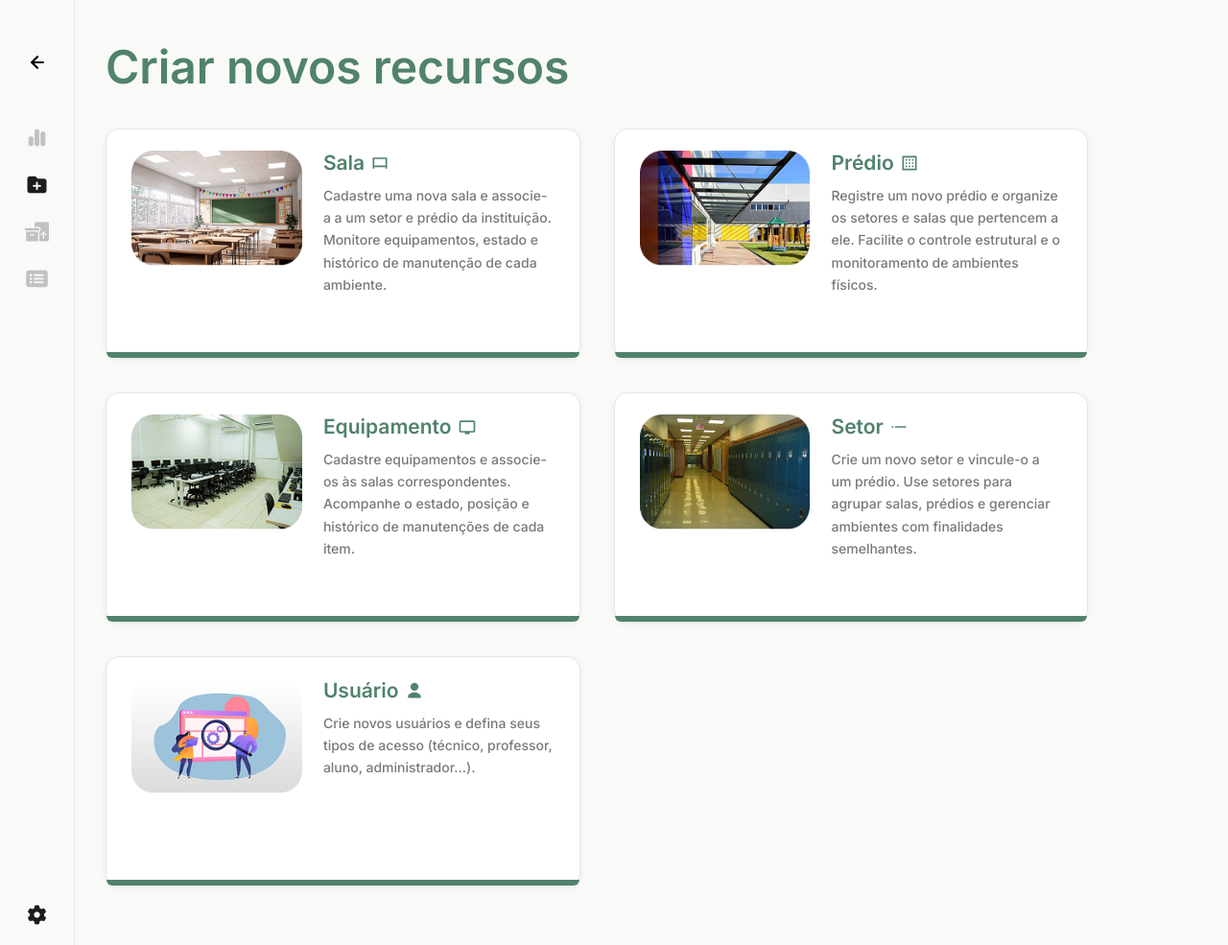
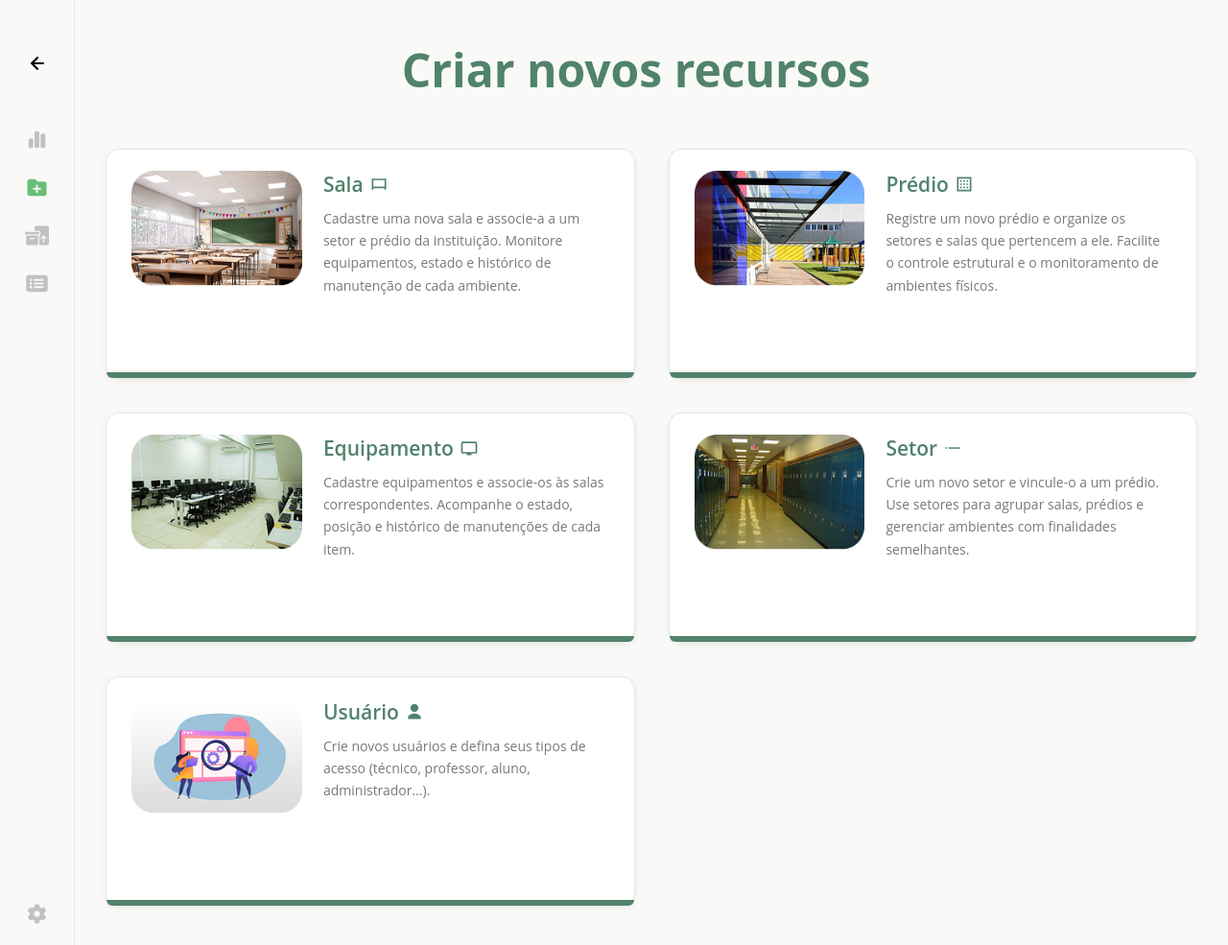
Before and after one commit to O-GALT/GALT, a Django app: page /contas/criar-recursos/ in a window 1280 px wide. Shown: the part 70-1055 px from the top of the page at 96% size. Run offline with Django 5.2, Linux system fonts and the light colour scheme.

Commit message:
fix : corrigindo bug visual no responsivo da página de recursos

```diff
--- a/contas/static/contas/css/partials/components_centrais/recursos/recursos.css
+++ b/contas/static/contas/css/partials/components_centrais/recursos/recursos.css
@@ -10,12 +10,11 @@
     display: flex;
 }
 
-.container {
-  width: 90%;
-  max-width: 1200px;
+.recurso-container {
     display: grid;
     grid-template-columns: repeat(2, 1fr);
     gap: 35px;
+    margin-top: 50px;
 }
 
 .card {
--- a/contas/templates/contas/partials/components_centrais/recursos/recursos.html
+++ b/contas/templates/contas/partials/components_centrais/recursos/recursos.html
@@ -1,26 +1,29 @@
 {% extends 'core/paginas/base/estrutura_base/estrutura_base.html' %}
+{% load static %}
+
+
+
+{% block css %}
+    <link rel="stylesheet" href="{% static 'contas/css/partials/components_centrais/recursos/recursos.css' %}">
+{% endblock %}
 
 {% block header %}
     {% include 'contas/partials/headers/criacao_recursos_header.html' %}
 {% endblock %}
 
-{% load static %}
-
 {% block content %}
-
-<link rel="stylesheet" href="{% static 'contas/css/partials/components_centrais/recursos/recursos.css' %}">
-
-<div class="container">
+    <div class="recurso-container">
         <a href="{% url 'criar_sala_modal' %}">
             <div class="card">
                 <img src="{% static 'contas/css/img/image 4.png' %}" alt="Sala" class="card-img">
                 <div class="card-content">
                     <h2>Sala
                         <svg width="20" height="20" viewBox="0 0 24 24">
-                        <path fill="#50826c" d="M3 5v14h2v-2h14v2h2V5zm2 10V7h14v8z" />
+                            <path fill="#50826c" d="M3 5v14h2v-2h14v2h2V5zm2 10V7h14v8z"/>
                         </svg>
                     </h2>
-                <p>Cadastre uma nova sala e associe-a a um setor e prédio da instituição. Monitore equipamentos, estado
+                    <p>Cadastre uma nova sala e associe-a a um setor e prédio da instituição. Monitore equipamentos,
+                        estado
                         e
                         histórico de manutenção de cada ambiente.</p>
                 </div>
@@ -36,7 +39,7 @@
                     <h2>Prédio
                         <svg width="20" height="20" viewBox="0 0 24 24">
                             <path fill="#50826c"
-                            d="M3 21V3h18v18zm2-2h14V5H5zm2-2h2v-2H7zm0-4h2v-2H7zm0-4h2V7H7zm4 8h2v-2h-2zm0-4h2v-2h-2zm0-4h2V7h-2zm4 8h2v-2h-2zm0-4h2v-2h-2zm0-4h2V7h-2z" />
+                                  d="M3 21V3h18v18zm2-2h14V5H5zm2-2h2v-2H7zm0-4h2v-2H7zm0-4h2V7H7zm4 8h2v-2h-2zm0-4h2v-2h-2zm0-4h2V7h-2zm4 8h2v-2h-2zm0-4h2v-2h-2zm0-4h2V7h-2z"/>
                         </svg>
                     </h2>
                     <p>Registre um novo prédio e organize os setores e salas que pertencem a ele. Facilite o controle
@@ -54,10 +57,11 @@
                     <h2>Equipamento
                         <svg class="icon-computer" viewBox="0 0 24 24" width="20" height="20">
                             <path fill="#50826c"
-                            d="M4 4h16a2 2 0 0 1 2 2v11a2 2 0 0 1-2 2H4a2 2 0 0 1-2-2V6a2 2 0 0 1 2-2zm0 2v11h16V6H4zm5 13h6v2H9v-2z" />
+                                  d="M4 4h16a2 2 0 0 1 2 2v11a2 2 0 0 1-2 2H4a2 2 0 0 1-2-2V6a2 2 0 0 1 2-2zm0 2v11h16V6H4zm5 13h6v2H9v-2z"/>
                         </svg>
                     </h2>
-                <p>Cadastre equipamentos e associe-os às salas correspondentes. Acompanhe o estado, posição e histórico
+                    <p>Cadastre equipamentos e associe-os às salas correspondentes. Acompanhe o estado, posição e
+                        histórico
                         de
                         manutenções de cada item.</p>
                 </div>
@@ -72,7 +76,7 @@
                 <div class="card-content">
                     <h2>Setor
                         <svg width="20" height="20" viewBox="0 0 24 24">
-                        <path fill="#50826c" d="M3 13h2v-2H3zm4 0h14v-2H7z" />
+                            <path fill="#50826c" d="M3 13h2v-2H3zm4 0h14v-2H7z"/>
                         </svg>
                     </h2>
                     <p>Crie um novo setor e vincule-o a um prédio. Use setores para agrupar salas, prédios e gerenciar
@@ -90,14 +94,14 @@
                     <h2>Usuário
                         <svg width="20" height="20" viewBox="0 0 24 24">
                             <path fill="#50826c"
-                            d="M12 12a5 5 0 1 0-5-5a5 5 0 0 0 5 5zm0 2c-4 0-8 2-8 5v2h16v-2c0-3-4-5-8-5z" />
+                                  d="M12 12a5 5 0 1 0-5-5a5 5 0 0 0 5 5zm0 2c-4 0-8 2-8 5v2h16v-2c0-3-4-5-8-5z"/>
                         </svg>
                     </h2>
-                <p>Crie novos usuários e defina seus tipos de acesso (técnico, professor, aluno, administrador…).</p>
+                    <p>Crie novos usuários e defina seus tipos de acesso (técnico, professor, aluno,
+                        administrador…).</p>
                 </div>
                 <div class="line"></div>
             </div>
+        </a>
     </div>
-</a>
-
 {% endblock %}
--- a/core/static/core/css/base/estrutura_base/estrutura_base.css
+++ b/core/static/core/css/base/estrutura_base/estrutura_base.css
@@ -31,7 +31,7 @@
     padding: 10px 16px 20px 16px;
     gap: 20px;
 
-    @media (max-width : 1023px) {
+    @media (max-width: 1023px) {
         display: none;
     }
 }
@@ -73,8 +73,8 @@
     color: #50826C;
 }
 
-.sidebar-menu i.active {
-    color: #1C1C1C;
+.sidebar-menu i.active, .sidebar-menu-config i.active {
+    color: #68bf79;
 }
 
 
@@ -87,7 +87,7 @@
 .sidebar-menu-config i {
     font-size: 20px;
     font-weight: 800;
-    color: rgba(28, 28, 28, 1);
+    color: rgba(28, 28, 28, 0.25);
 }
 
 
@@ -112,7 +112,7 @@
     align-items: center;
     padding: 0 20px;
 
-    @media (max-width : 1023px) {
+    @media (max-width: 1023px) {
         display: none;
     }
 }
@@ -162,7 +162,7 @@
     overflow-y: auto;
     flex: 1;
 
-    @media (max-width : 749px) {
+    @media (max-width: 749px) {
         padding: 16px;
     }
 }
```
Lines whose indentation alone changed are shown as unchanged.
